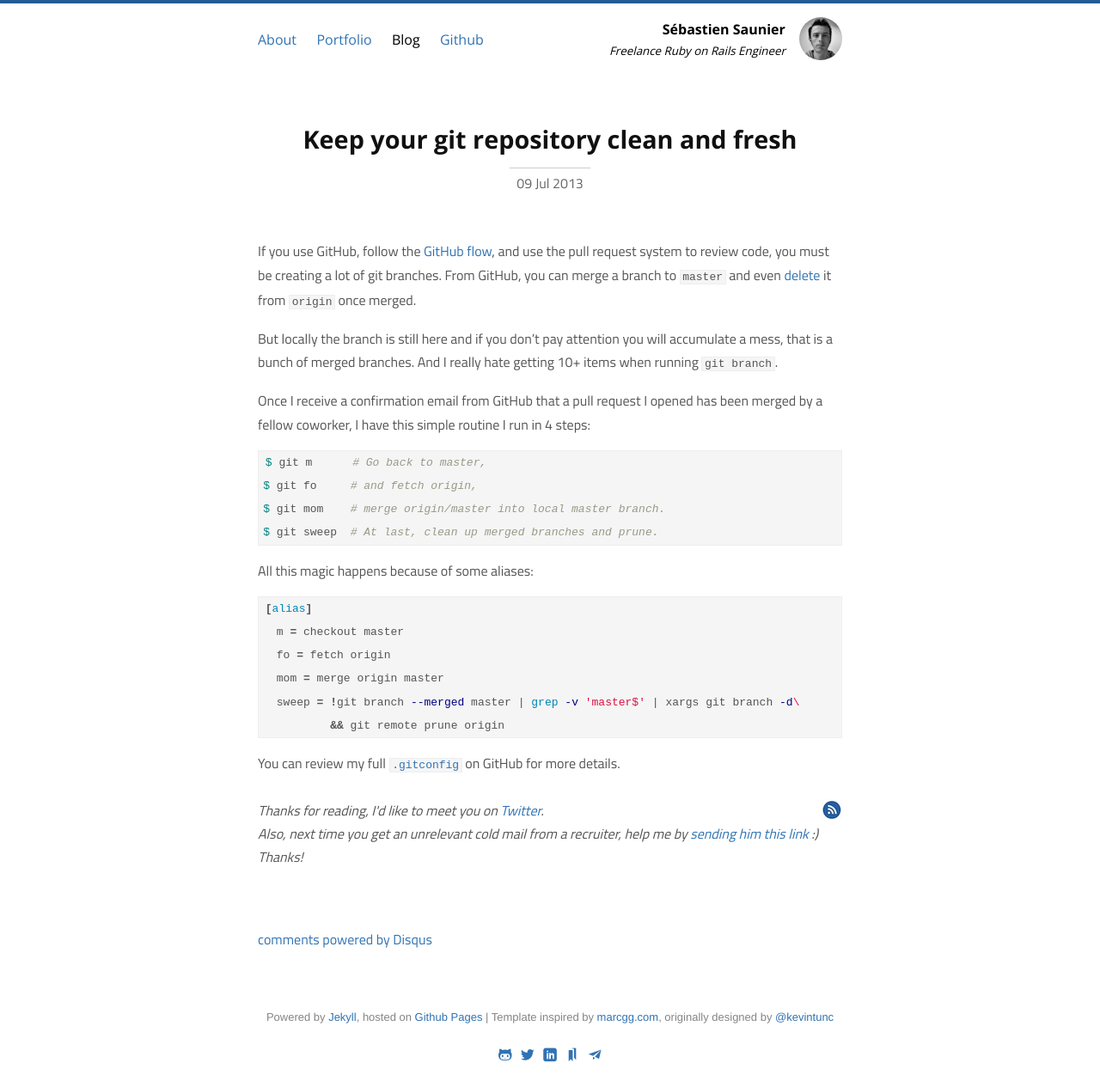
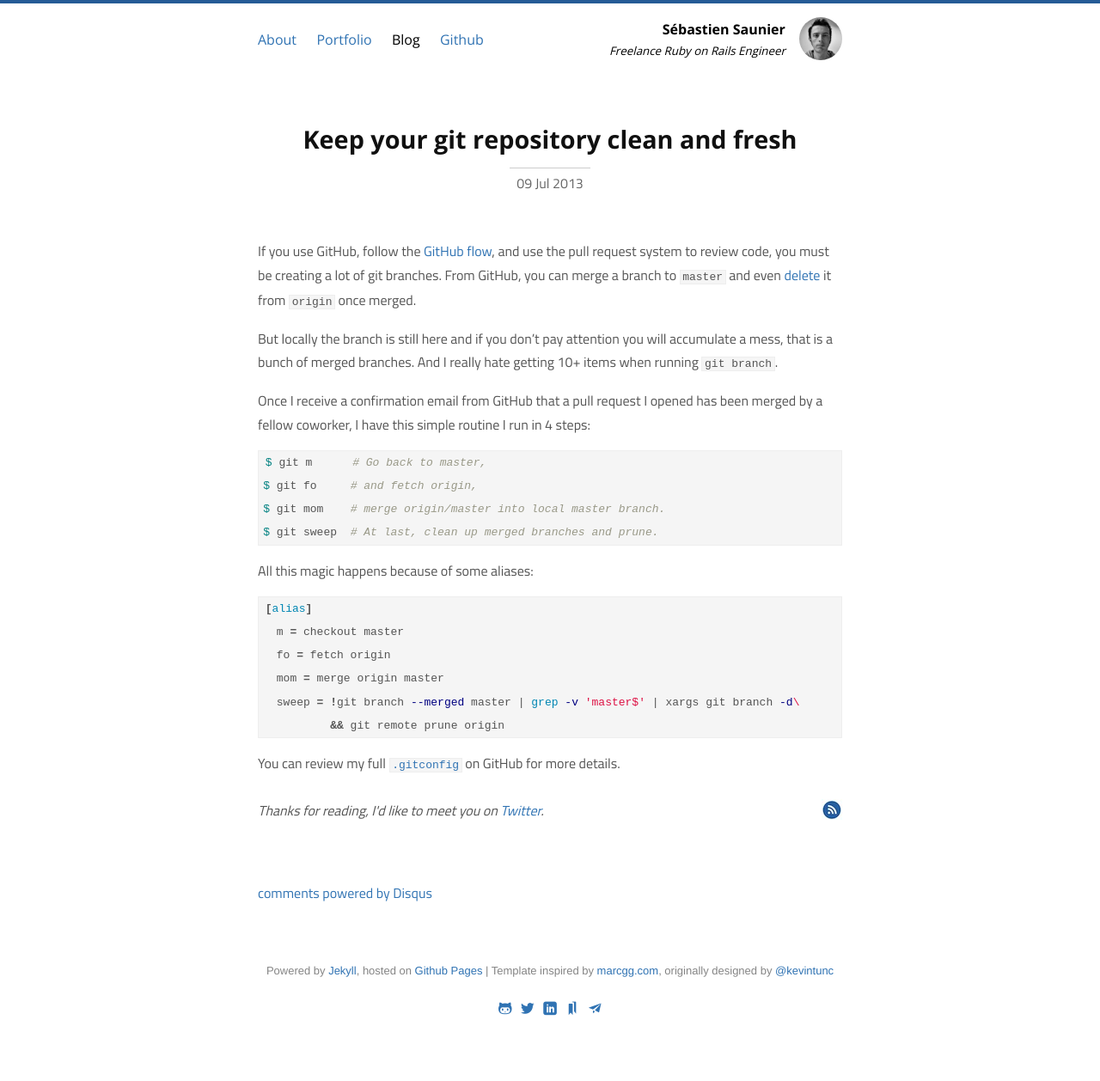
Before and after one commit to ssaunier/ssaunier.github.io, a Jekyll site: the page built from _posts/2013-07-09-keep-your-git-repository-clean-and-fresh.markdown, in a window 1280 px wide. Shown: the whole page at 86% size. Built offline with Jekyll 4.4.1, drawn with Linux system fonts in a browser that asks for light colours; comment, search, counter and statistics services are not loaded; after the commit the page ends 1203 px from its top, so only the background shows below that.

Commit message:
Simple blog post footer

```diff
--- a/_layouts/post.html
+++ b/_layouts/post.html
@@ -27,8 +27,7 @@ layout: default
   <a href="/feed.xml" class="pull-right">
     <img src="/images/rss.jpg" alt="RSS" />
   </a>
-  Thanks for reading, I'd like to meet you on <a href="https://twitter.com/ssaunier">Twitter</a>. <br />
-  Also, next time you get an unrelevant cold mail from a recruiter, help me by <a href="http://githubprofilesforrecruiters.launchrock.com/">sending him this link</a> :) Thanks!
+  Thanks for reading, I'd like to meet you on <a href="https://twitter.com/ssaunier">Twitter</a>.
 </section>
 
 <div class="separator"></div>
```
